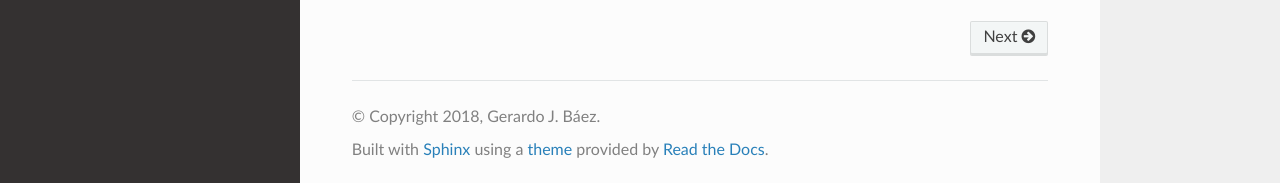
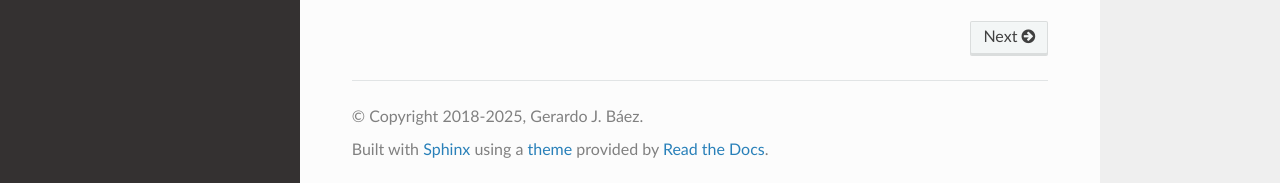
Before and after one commit to gerardojbaez/laraplans, a Sphinx documentation site: the page built from docs/index.rst, in a window 1280 px wide and 925 px high. Shown: the part 739-922 px from the top of the window. Built offline with Sphinx 7.4.7 and the Read the Docs theme 3.1.0, drawn with Linux system fonts in a browser that asks for light colours; pages that are not in the unit, such as notebooks, are missing from menus.

Commit message:
Configure Sphinx for PHP syntax highlighting and update documentation settings

```diff
--- a/docs/conf.py
+++ b/docs/conf.py
@@ -16,9 +16,17 @@
 # add these directories to sys.path here. If the directory is relative to the
 # documentation root, use os.path.abspath to make it absolute, like shown here.
 #
-# import os
-# import sys
-# sys.path.insert(0, os.path.abspath('.'))
+import sys
+import os
+import shlex
+import sphinx_rtd_theme
+from sphinx.highlighting import lexers
+from pygments.lexers.web import PhpLexer
+
+lexers['php'] = PhpLexer(startinline=True, linenos=1)
+
+primary_domain = 'php'
+highlight_language = 'php'
 
 # -- General configuration ------------------------------------------------
 
@@ -29,7 +37,9 @@
 # Add any Sphinx extension module names here, as strings. They can be
 # extensions coming with Sphinx (named 'sphinx.ext.*') or your custom
 # ones.
-extensions = []
+extensions = [
+    'sphinxcontrib.phpdomain',
+]
 
 # Add any paths that contain templates here, relative to this directory.
 templates_path = ['_templates']
@@ -49,7 +59,7 @@
 
 # General information about the project.
 project = u'Laraplans'
-copyright = u'2018, Gerardo J. Báez'
+copyright = u'2018-2025, Gerardo J. Báez'
 author = u'Gerardo J. Báez'
 
 # The version info for the project you're documenting, acts as replacement for
@@ -66,7 +76,7 @@
 #
 # This is also used if you do content translation via gettext catalogs.
 # Usually you set "language" from the command line for these cases.
-language = None
+language = 'en'
 
 # There are two options for replacing |today|: either, you set today to some
 # non-false value, then it is used:
@@ -120,6 +130,7 @@
 # a list of builtin themes.
 #
 html_theme = 'sphinx_rtd_theme'
+html_theme_path = [sphinx_rtd_theme.get_html_theme_path()]
 
 # Theme options are theme-specific and customize the look and feel of a theme
 # further.  For a list of options available for each theme, see the
@@ -336,12 +347,3 @@
 # If true, do not generate a @detailmenu in the "Top" node's menu.
 #
 # texinfo_no_detailmenu = False
-
-# Set up PHP syntax highlights
-from sphinx.highlighting import lexers
-from pygments.lexers.web import PhpLexer
-
-lexers["php"] = PhpLexer(startinline=True, linenos=1)
-lexers["php-annotations"] = PhpLexer(startinline=True, linenos=1)
-
-primary_domain = "php"
```
